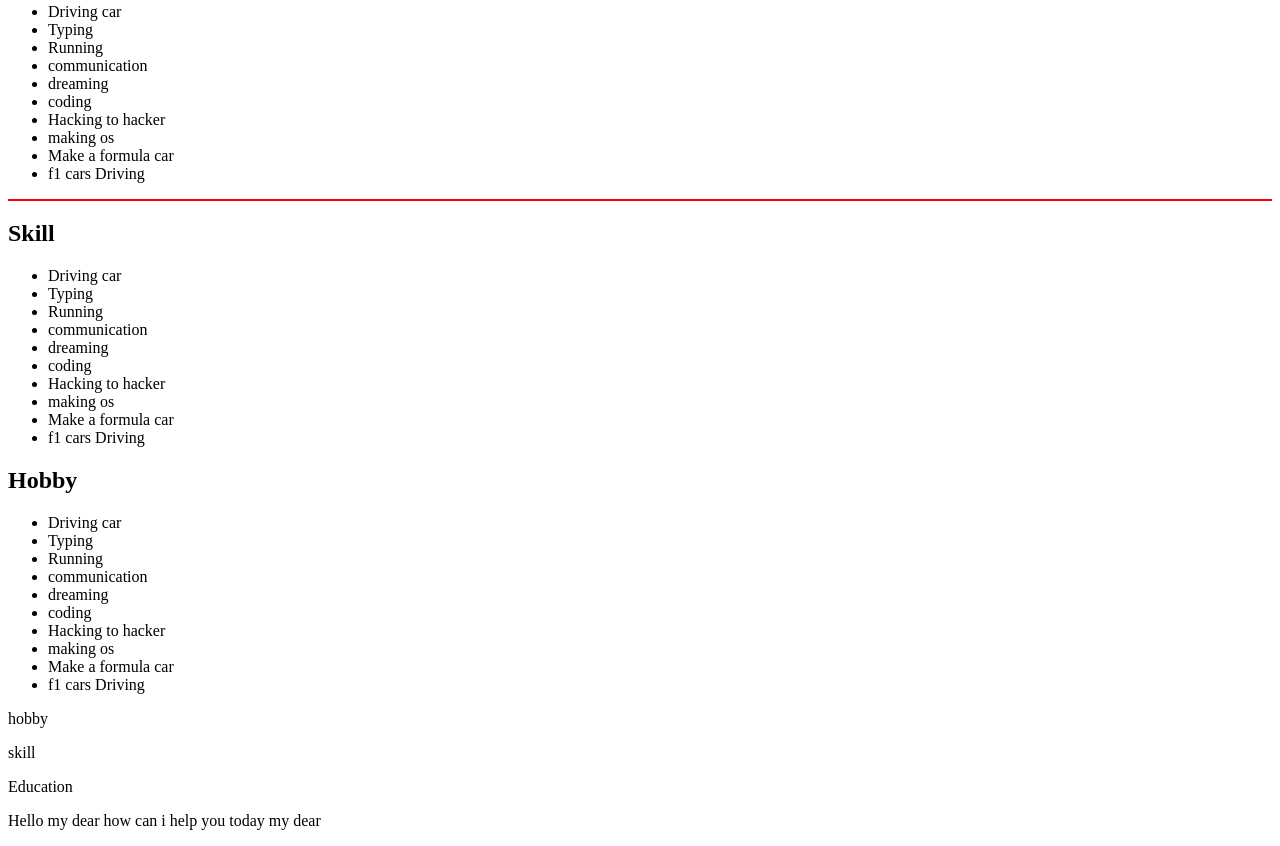
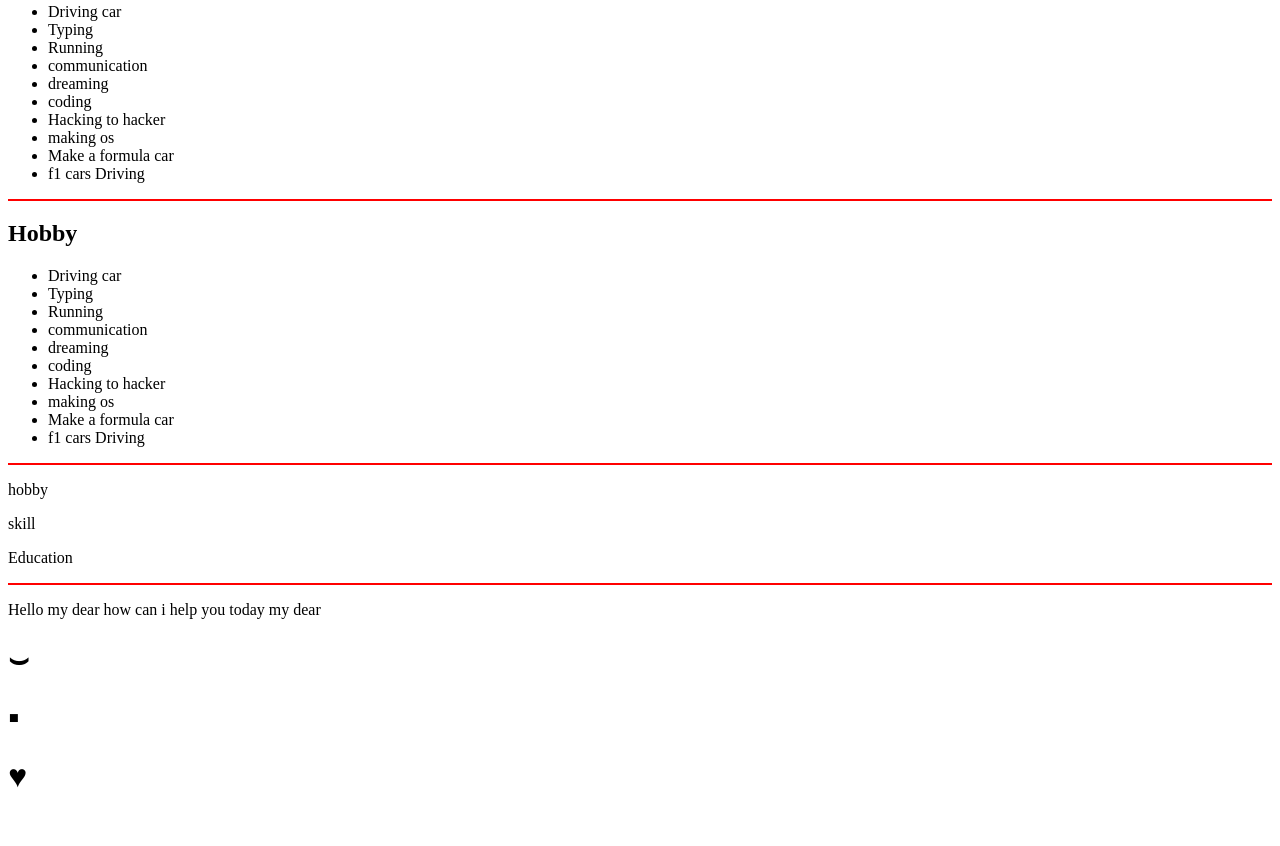
Before and after one commit to madhav1516/html_journey-, a plain HTML site: page htmlquestion6.html in a window 1280 px wide. Shown: the part 397-1243 px from the top of the page. After the commit the page ends 1213 px from the top, so only its background shows below. Drawn offline with Linux system fonts and the light colour scheme.

Commit message:
semantic markup

```diff
--- a/htmlquestion6.html
+++ b/htmlquestion6.html
@@ -44,24 +44,7 @@
 
 
     </section>
-    <section>
-        <hr color="red">
-        <h2>Skill</h2>
-        <ul type="A">
-            <li>Driving car</li>
-            <li>Typing </li>
-            <li>Running</li>
-            <li>communication</li>
-            <li>dreaming</li>
-            <li>coding</li>
-            <li>Hacking to hacker</li>
-            <li>making os </li>
-            <li> Make a formula car </li>
-            <li> f1 cars Driving</li>
-        </ul>
-
-
-    </section>
+<hr color="red">
 
     <section>
         <h2>Hobby</h2>
@@ -80,18 +63,21 @@
     </section>
 
 
-
+    <hr color="red">
     <aside>
         <p>hobby</p>
         <p>skill</p>
         <p>Education</p>
     </aside>
-
+<hr color="red">
     <footer>
         <p>Hello my dear how can i help you today my dear </p>
     </footer>
 
+    <h1>&smile;</h1>
+    <h1>&FilledVerySmallSquare;</h1>
 
+    <h1>&hearts;</h1>
 
 </body>
 
```
